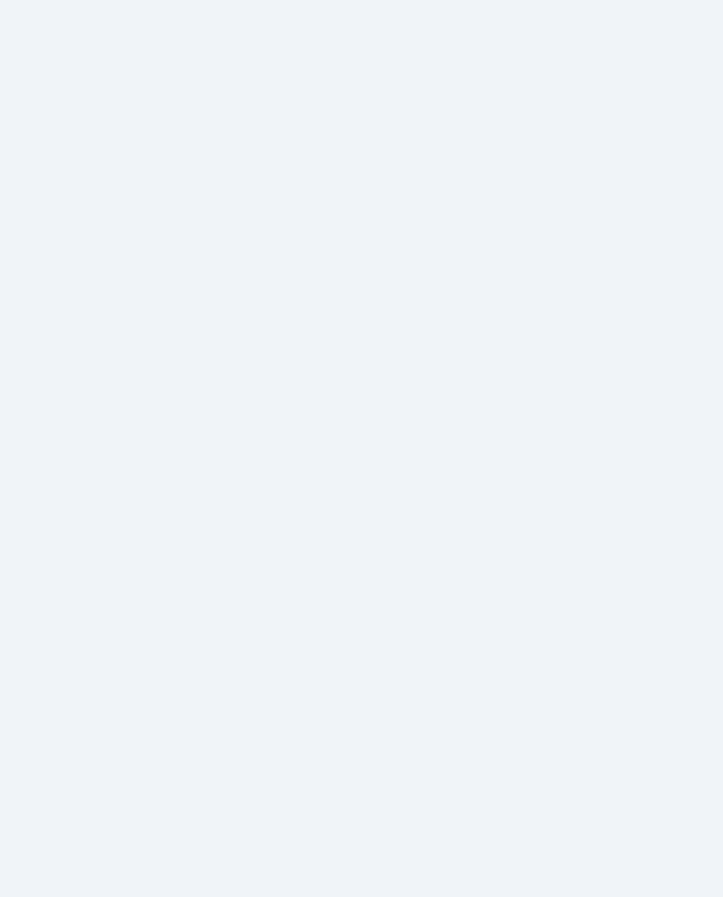
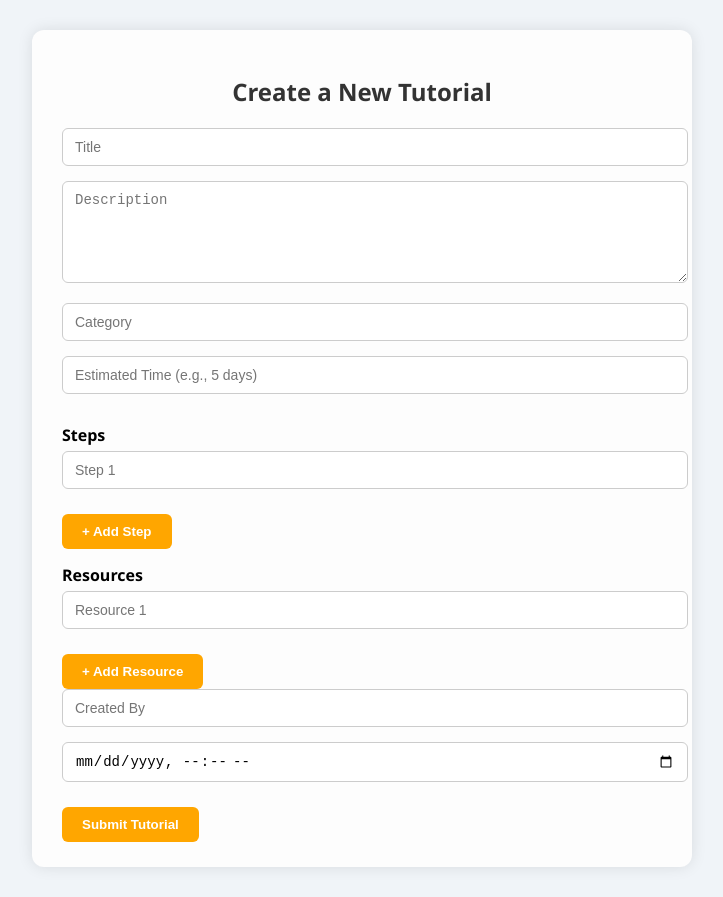
Before and after one commit to JanithWaduge/SkillShare, a React (Create React App) app in the folder skillshare-frontend/: page /admin/tutorials/add in a window 1280 px wide. Before the commit this address had no page. Shown: the whole page, without its empty margins (278-1001 px from the left). Before the commit the page ends 800 px from the top, so only its background shows below. Built offline with nearby package versions, Linux system fonts and the light colour scheme.

Commit message:
Implemented add tutorial frontend
Created tutorial adding form
Added button in all tutorials page

```diff
--- /dev/null
+++ b/skillshare-frontend/src/AddTutorialForm.css
@@ -0,0 +1,53 @@
+.tutorial-form {
+  max-width: 600px;
+  margin: 30px auto;
+  padding: 25px 30px;
+  background-color: #fdfdfd;
+  border-radius: 12px;
+  box-shadow: 0 0 15px rgba(0, 0, 0, 0.1);
+  font-family: 'Segoe UI', Tahoma, Geneva, Verdana, sans-serif;
+}
+
+.tutorial-form h2 {
+  text-align: center;
+  margin-bottom: 20px;
+  color: #333;
+}
+
+.tutorial-form input[type="text"],
+.tutorial-form input[type="datetime-local"],
+.tutorial-form textarea {
+  width: 100%;
+  padding: 10px 12px;
+  margin-bottom: 15px;
+  border: 1px solid #ccc;
+  border-radius: 6px;
+  font-size: 14px;
+}
+
+.tutorial-form textarea {
+  resize: vertical;
+  min-height: 80px;
+}
+
+.tutorial-form label {
+  display: block;
+  font-weight: bold;
+  margin: 15px 0 5px;
+}
+
+.tutorial-form button {
+  display: inline-block;
+  margin-top: 10px;
+  padding: 10px 20px;
+  background-color: #ffa600;
+  color: white;
+  font-weight: bold;
+  border: none;
+  border-radius: 6px;
+  cursor: pointer;
+}
+
+.tutorial-form button:hover {
+  background-color: #ff8800;
+}
--- /dev/null
+++ b/skillshare-frontend/src/AddTutorialForm.js
@@ -0,0 +1,71 @@
+import React, { useState } from 'react';
+import axios from 'axios';
+import './AddTutorialForm.css';
+
+const AddTutorialForm = () => {
+  const [formData, setFormData] = useState({
+    title: '',
+    description: '',
+    category: '',
+    estimatedCompletionTime: '',
+    steps: [''],
+    resources: [''],
+    createdBy: '',
+    createdAt: ''
+  });
+
+  const handleChange = (e) => {
+    setFormData({ ...formData, [e.target.name]: e.target.value });
+  };
+
+  const handleArrayChange = (index, field, value) => {
+    const updated = [...formData[field]];
+    updated[index] = value;
+    setFormData({ ...formData, [field]: updated });
+  };
+
+  const addField = (field) => {
+    setFormData({ ...formData, [field]: [...formData[field], ''] });
+  };
+
+  const handleSubmit = async (e) => {
+    e.preventDefault();
+    try {
+      await axios.post('http://localhost:8081/api/tutorials', formData);
+      alert('Tutorial added successfully!');
+    } catch (err) {
+      console.error('Error adding tutorial:', err);
+      alert('Failed to add tutorial');
+    }
+  };
+
+  return (
+    <form onSubmit={handleSubmit} className="tutorial-form">
+      <h2>Create a New Tutorial</h2>
+
+      <input type="text" name="title" placeholder="Title" value={formData.title} onChange={handleChange} required />
+      <textarea name="description" placeholder="Description" value={formData.description} onChange={handleChange} required />
+      <input type="text" name="category" placeholder="Category" value={formData.category} onChange={handleChange} required />
+      <input type="text" name="estimatedCompletionTime" placeholder="Estimated Time (e.g., 5 days)" value={formData.estimatedCompletionTime} onChange={handleChange} required />
+
+      <label>Steps</label>
+      {formData.steps.map((step, i) => (
+        <input key={i} type="text" value={step} onChange={(e) => handleArrayChange(i, 'steps', e.target.value)} placeholder={`Step ${i + 1}`} />
+      ))}
+      <button type="button" onClick={() => addField('steps')}>+ Add Step</button>
+
+      <label>Resources</label>
+      {formData.resources.map((res, i) => (
+        <input key={i} type="text" value={res} onChange={(e) => handleArrayChange(i, 'resources', e.target.value)} placeholder={`Resource ${i + 1}`} />
+      ))}
+      <button type="button" onClick={() => addField('resources')}>+ Add Resource</button>
+
+      <input type="text" name="createdBy" placeholder="Created By" value={formData.createdBy} onChange={handleChange} required />
+      <input type="datetime-local" name="createdAt" value={formData.createdAt} onChange={handleChange} required />
+
+      <button type="submit">Submit Tutorial</button>
+    </form>
+  );
+};
+
+export default AddTutorialForm;
--- a/skillshare-frontend/src/ViewAllTutorialsAdmin.css
+++ b/skillshare-frontend/src/ViewAllTutorialsAdmin.css
@@ -56,6 +56,27 @@
   background-color: #d93025;
 }
 
+.tutorials-header {
+  display: flex;
+  justify-content: space-between;
+  align-items: center;
+  margin-bottom: 25px;
+}
+
+.add-btn {
+  background-color: #28a745;
+  color: white;
+  padding: 8px 16px;
+  border-radius: 6px;
+  border: none;
+  font-weight: bold;
+  cursor: pointer;
+}
+
+.add-btn:hover {
+  background-color: #218838;
+}
+
 
 @media (max-width: 768px) {
   .tutorials-table {
--- a/skillshare-frontend/src/ViewAllTutorialsAdmin.js
+++ b/skillshare-frontend/src/ViewAllTutorialsAdmin.js
@@ -1,9 +1,13 @@
 import React, { useEffect, useState } from 'react';
+import { useNavigate } from 'react-router-dom';
+
 import './ViewAllTutorialsAdmin.css';
 import axios from 'axios';
 
 const ViewAllTutorials = () => {
+
   const [tutorials, setTutorials] = useState([]);
+  const navigate = useNavigate();
 
   useEffect(() => {
     axios.get('http://localhost:8081/api/tutorials')
@@ -15,9 +19,13 @@ const ViewAllTutorials = () => {
       });
   }, []);
 
+  const handleAddTutorial = () => {
+      navigate('/admin/tutorials/add');
+    };
+
   const handleEdit = (id) => {
     alert(`Edit tutorial ${id}`);
-    // You can navigate to edit page here
+    navigate(`/admin/tutorials/edit/${id}`);
   };
 
   const handleDelete = (id) => {
@@ -36,7 +44,11 @@ const ViewAllTutorials = () => {
 
   return (
     <div className="tutorials-container">
-      <h2>All Tutorials</h2>
+
+        <div className="tutorials-header">
+          <h2>All Tutorials</h2>
+          <button className="add-btn" onClick={handleAddTutorial}>+ Add Tutorial</button>
+        </div>
 
       <table className="tutorials-table">
         <thead>
--- a/skillshare-frontend/src/index.js
+++ b/skillshare-frontend/src/index.js
@@ -7,6 +7,7 @@ import App from './App';
 import Tutorials from './TutorialList';
 import LearnPage from './LearnPage';
 import ViewAllTutorials from './ViewAllTutorialsAdmin';
+import AddTutorialForm from './AddTutorialForm';
 
 const root = ReactDOM.createRoot(document.getElementById('root'));
 
@@ -19,6 +20,7 @@ root.render(
         <Route path="/tutorials" element={<Tutorials />} />
         <Route path="/learn/:id" element={<LearnPage />} />
         <Route path="/admin/tutorials" element={<ViewAllTutorials />} />
+        <Route path="/admin/tutorials/add" element={<AddTutorialForm />} />
       </Routes>
     </Router>
   </React.StrictMode>
```
